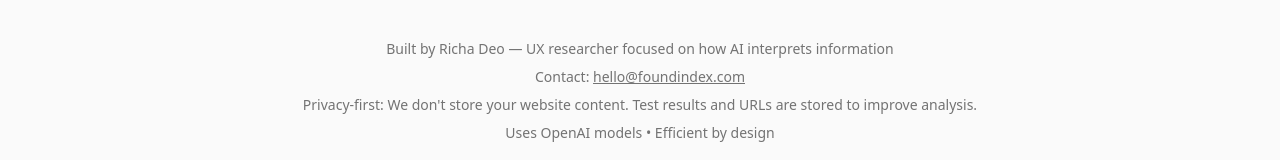
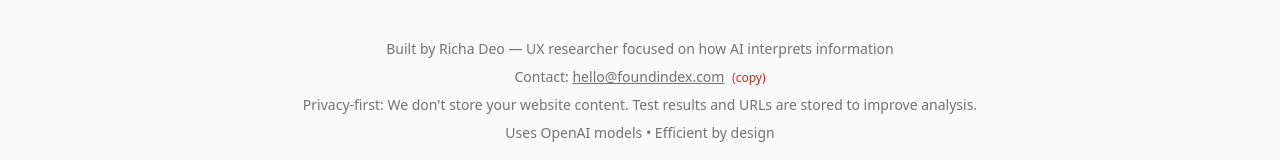
Before and after one commit to richa-foundindex-ai/foundindex, a React (Vite) app: page / in a window 1280 px wide. Shown: the part 2488-2648 px from the top of the page. Built offline with nearby package versions, Linux system fonts and the light colour scheme; the HTML template or start-up script is replaced by a standard one.

Commit message:
Code edited in Lovable Code Editor
Edited UI in Lovable

```diff
--- a/src/components/landing/Footer.tsx
+++ b/src/components/landing/Footer.tsx
@@ -16,7 +16,16 @@ const Footer = ({ onOpenFeedback }: FooterProps) => {
             Contact:{" "}
             <a href="mailto:hello@foundindex.com" className="underline hover:text-foreground transition-colors">
               hello@foundindex.com
-            </a>
+            </a>{" "}
+            <button
+              onClick={() => {
+                navigator.clipboard.writeText("hello@foundindex.com");
+                alert("📧 Email copied: hello@foundindex.com");
+              }}
+              className="text-xs text-primary hover:underline ml-1"
+            >
+              (copy)
+            </button>
           </p>
           <p className="text-sm text-muted-foreground">
             Privacy-first: We don't store your website content. Test results and URLs are stored to improve analysis.
```
